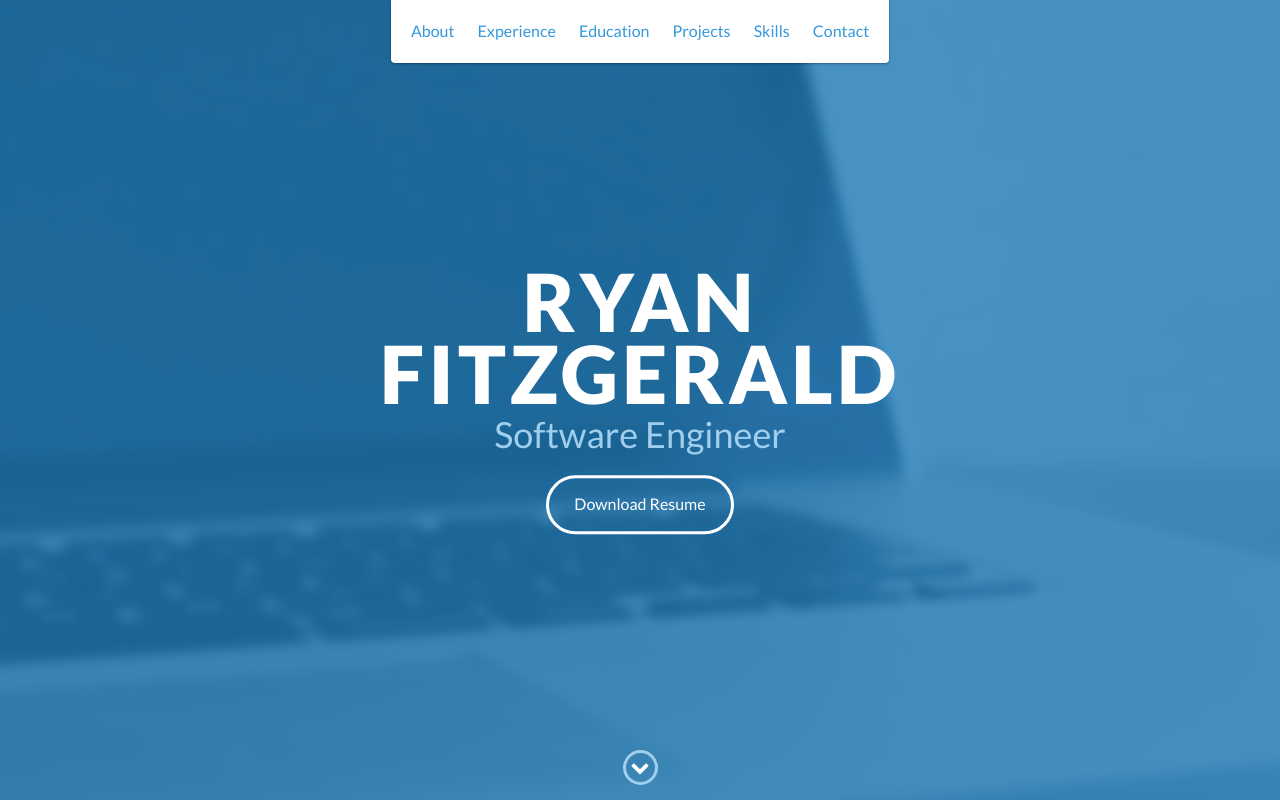
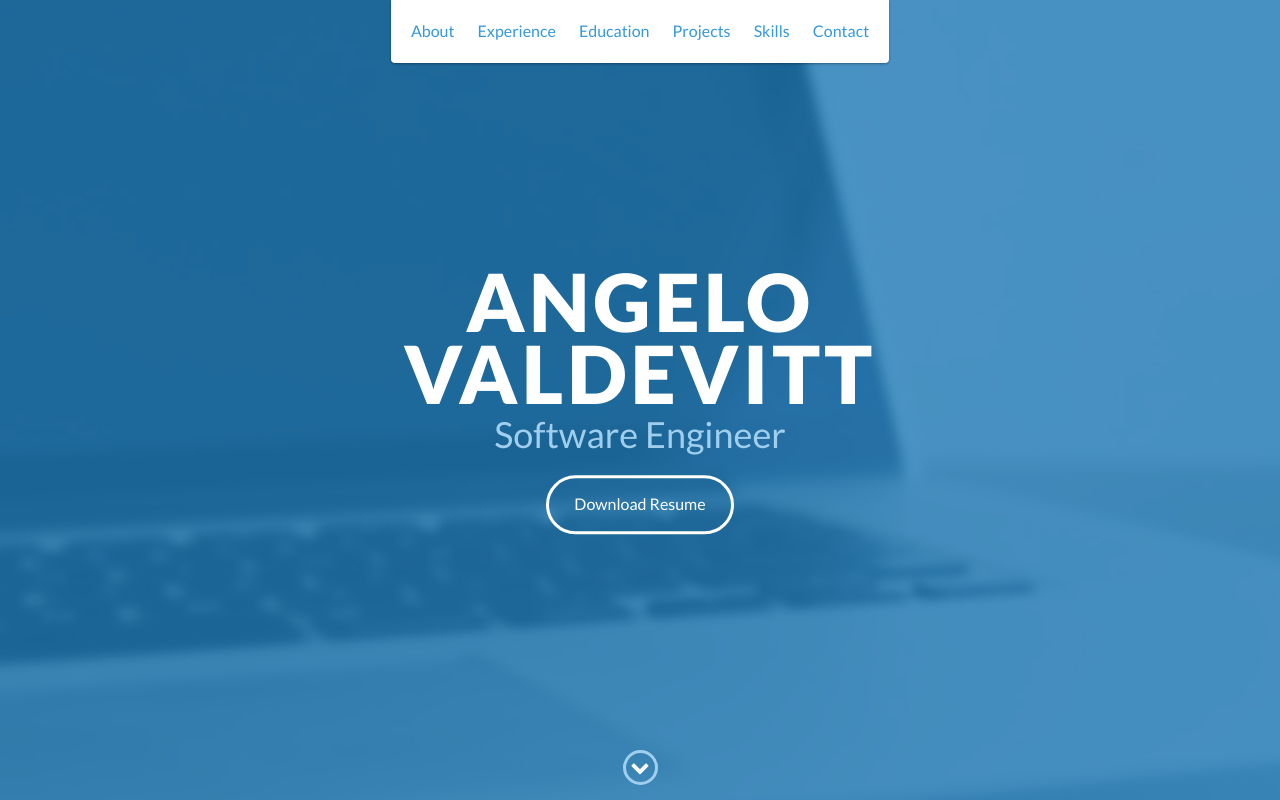
Before and after one commit to angelovg624/angelovg624.github.io, a website: page index.html in a window 1280 px wide. Shown: the top 800 px of the page. Drawn offline with nearby package versions, Linux system fonts and the light colour scheme.

Commit message:
first try

```diff
--- a/index.html
+++ b/index.html
@@ -48,7 +48,7 @@
 
     <div id="lead">
         <div id="lead-content">
-            <h1>Ryan Fitzgerald</h1>
+            <h1>Angelo Valdevitt</h1>
             <h2>Software Engineer</h2>
             <a href="#" class="btn-rounded-white">Download Resume</a>
         </div>
```
